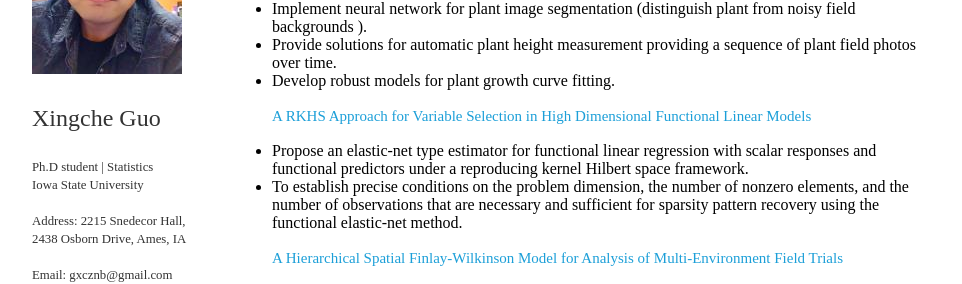
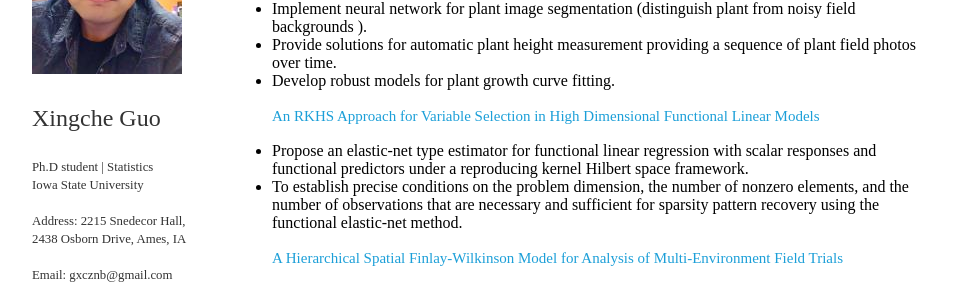
Before and after one commit to xingcheg/xingcheg.github.io, a Jekyll site: the page built from projects/index.html, in a window 1280 px wide. Shown: the part 247-531 px from the top of the page, without its empty margins (158-1120 px from the left). Built offline with Jekyll 4.4.1, drawn with Linux system fonts in a browser that asks for light colours.

Commit message:
Update index.html

```diff
--- a/projects/index.html
+++ b/projects/index.html
@@ -18,7 +18,7 @@ title: Course and Research Projects
 
 
 <ul>
-  <p style="font-size:15px; color: #1C9FD8"> A RKHS Approach for Variable Selection in
+  <p style="font-size:15px; color: #1C9FD8"> An RKHS Approach for Variable Selection in
 	  High Dimensional Functional Linear Models </p>
 	<li> Propose an elastic-net type estimator for functional linear regression with scalar responses and
 		functional predictors under a reproducing kernel Hilbert space framework. </li>
```
